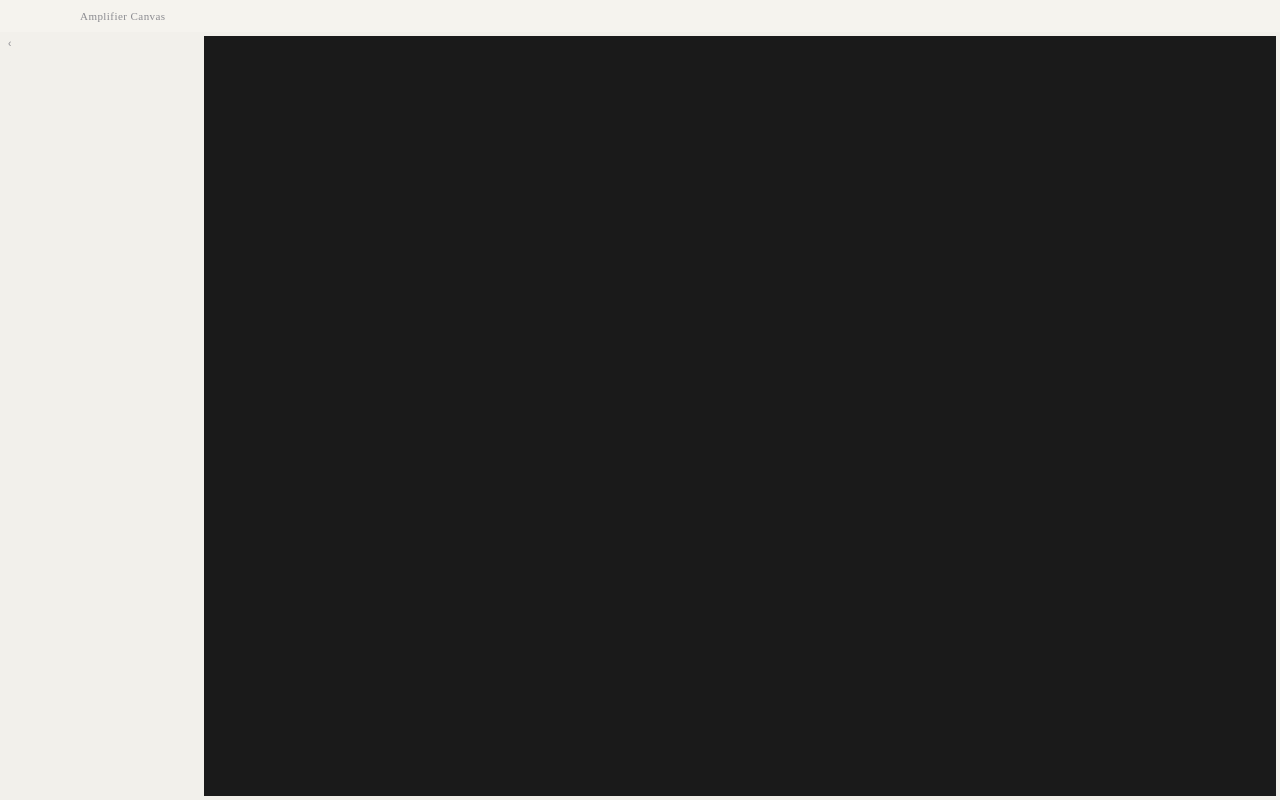
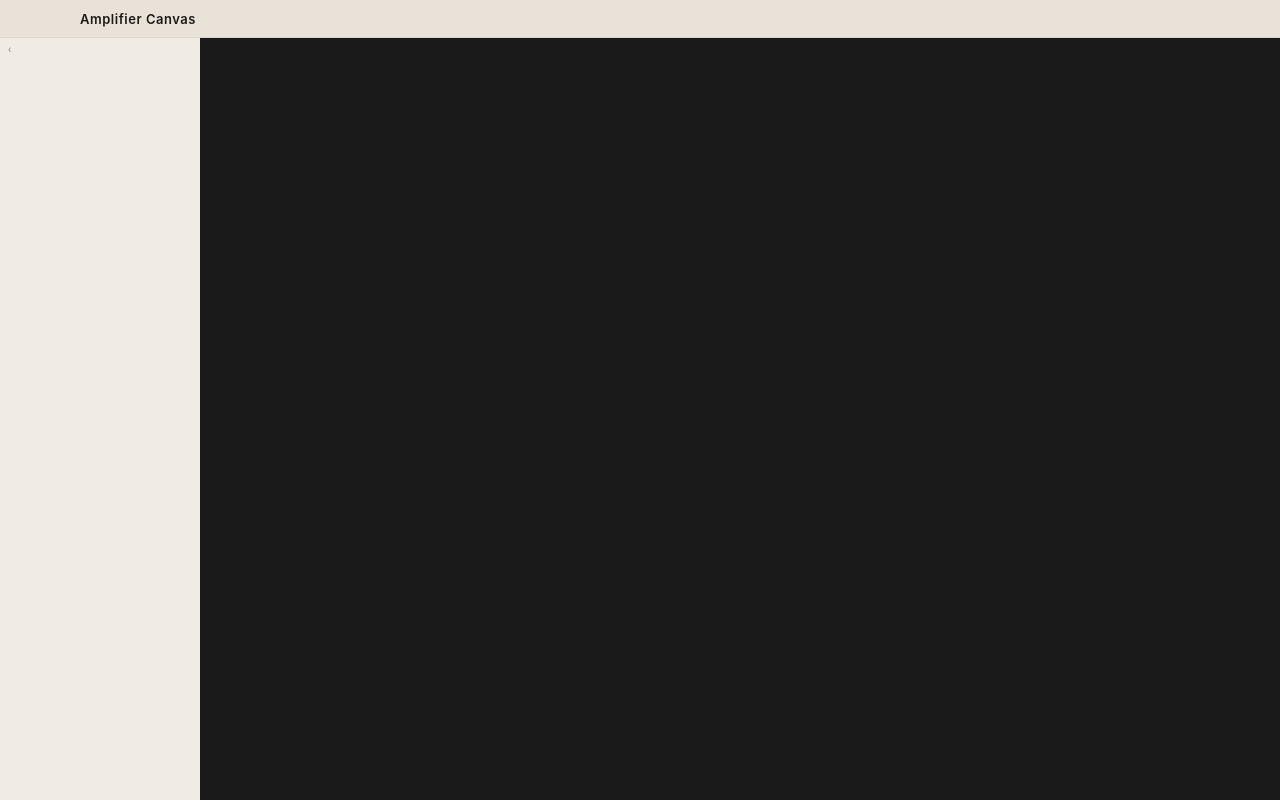
Before and after one commit to cpark4x/amplifier-canvas, a React (Vite) app: page / in a window 1280 px wide. Built offline with nearby package versions, Linux system fonts and the light colour scheme.

Commit message:
style: define CSS design tokens and align global colors to canvas.html

```diff
--- a/src/main/index.ts
+++ b/src/main/index.ts
@@ -52,7 +52,7 @@ function createWindow(): BrowserWindow {
     minWidth: WINDOW_CONFIG.minWidth,
     minHeight: WINDOW_CONFIG.minHeight,
     show: false,
-    backgroundColor: '#F2F0EB',
+    backgroundColor: '#F0EBE3',
     ...(isMac
       ? { titleBarStyle: 'hiddenInset' as const, trafficLightPosition: { x: 12, y: 12 } }
       : {}),
--- a/src/renderer/src/App.css
+++ b/src/renderer/src/App.css
@@ -1,3 +1,30 @@
+/* ============================================================
+   DESIGN SYSTEM — CSS VARIABLES (from canvas.html)
+   ============================================================ */
+:root {
+  --bg-page:           #F0EBE3;
+  --bg-header:         #E8E2D8;
+  --bg-sidebar:        #F0EBE3;
+  --bg-sidebar-active: #E8E0D4;
+  --bg-pane-title:     #DDD5C8;
+  --bg-terminal:       #0F0E0C;
+  --bg-right:          #F7F4EF;
+  --bg-modal:          #FAF8F4;
+  --border:            #DDD5C8;
+  --text-primary:      #1C1A16;
+  --text-muted:        #8A8278;
+  --text-very-muted:   #A09888;
+  --text-terminal:     #C8C4BC;
+  --amber:             #F59E0B;
+  --green:             #4CAF74;
+  --red:               #EF4444;
+  --font-ui:           -apple-system, BlinkMacSystemFont, 'Inter', sans-serif;
+  --font-mono:         'SFMono-Regular', Menlo, Consolas, monospace;
+}
+
+/* ============================================================
+   RESET + BASE
+   ============================================================ */
 * {
   margin: 0;
   padding: 0;
@@ -8,8 +35,9 @@ html, body, #root {
   width: 100%;
   height: 100%;
   overflow: hidden;
-  background-color: #F2F0EB;
-  color: #2C2825;
+  background-color: var(--bg-page);
+  color: var(--text-primary);
+  font-family: var(--font-ui);
 }
 
 .xterm {
--- a/src/renderer/src/App.tsx
+++ b/src/renderer/src/App.tsx
@@ -33,15 +33,17 @@ function App(): React.ReactElement {
       <div
         data-testid="header-bar"
         style={{
-          height: 32,
-          minHeight: 32,
-          backgroundColor: '#F5F3EE',
+          height: 38,
+          minHeight: 38,
+          backgroundColor: 'var(--bg-header)',
+          borderBottom: '1px solid var(--border)',
           display: 'flex',
           alignItems: 'center',
           paddingLeft: 80, // room for macOS traffic lights
           WebkitAppRegion: 'drag' as unknown as string,
-          fontSize: '11px',
-          color: '#8B8B90',
+          fontSize: '13px',
+          fontWeight: 600,
+          color: 'var(--text-primary)',
           letterSpacing: '0.04em',
         }}
       >
@@ -62,8 +64,9 @@ function App(): React.ReactElement {
         />
         <div style={{
           flex: 1,
+          display: 'flex',
+          flexDirection: 'column' as const,
           overflow: 'hidden',
-          padding: '4px',
         }}>
           <TerminalComponent />
         </div>
--- a/src/renderer/src/components/Sidebar.tsx
+++ b/src/renderer/src/components/Sidebar.tsx
@@ -53,7 +53,7 @@ function Sidebar({ collapsed, onToggle }: SidebarProps): React.ReactElement {
         width: collapsed ? 28 : 200,
         minWidth: collapsed ? 28 : 200,
         height: '100%',
-        backgroundColor: '#F2F0EB',
+        backgroundColor: 'var(--bg-sidebar)',
         borderRight: '0px solid transparent',
         display: 'flex',
         flexDirection: 'column',
```
Also changed, not shown: 2 other files (tests, documents, lock files or other folders).
